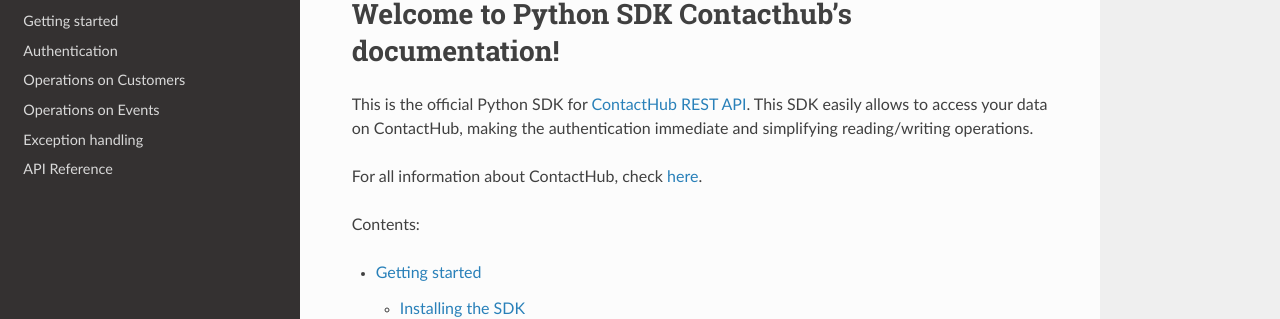
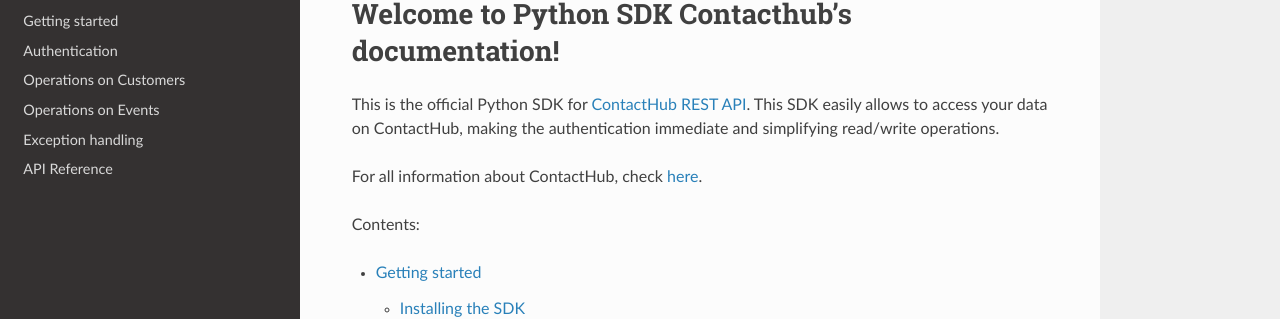
Before and after one commit to buildo/contacthub-sdk-python, a Sphinx documentation site: the page built from doc/source/index.rst, in a window 1280 px wide and 900 px high. Shown: the part 124-443 px from the top of the window. Built offline with Sphinx 7.4.7 and the Read the Docs theme 2.0.0, drawn with Linux system fonts in a browser that asks for light colours.

Commit message:
Typo in doc

```diff
--- a/doc/source/index.rst
+++ b/doc/source/index.rst
@@ -14,7 +14,7 @@
 =================================================
 
 This is the official Python SDK for `ContactHub REST API <https://contactlab.github.io/contacthub-json-schemas/apidoc.html>`_.
-This SDK easily allows to access your data on ContactHub, making the authentication immediate and simplifying reading/writing operations.
+This SDK easily allows to access your data on ContactHub, making the authentication immediate and simplifying read/write operations.
 
 For all information about ContactHub, check `here <http://contactlab.com/en/offer/engagement-marketing-platform/contacthub/>`_.
 
```
Also changed, not shown: README.md (+1 -1 lines).
